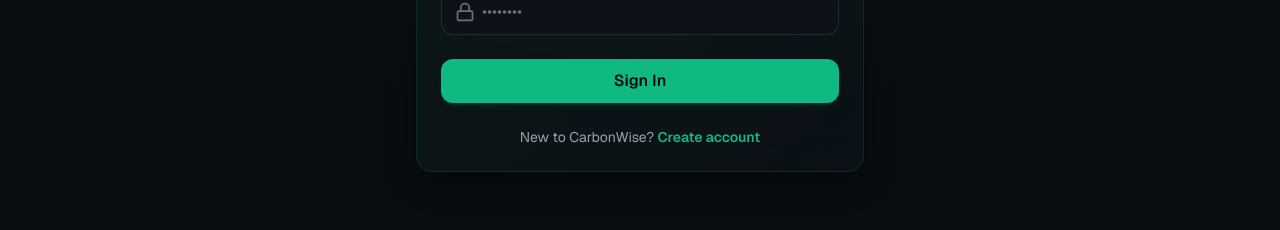
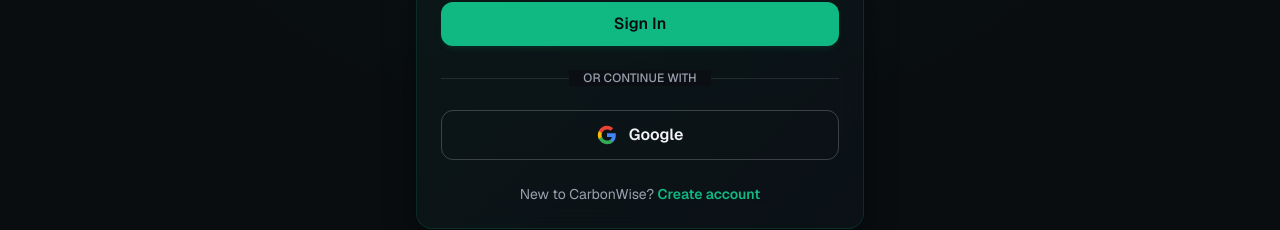
Before and after one commit to Kowsik-Y/CarbonWise, a Next.js app: page /auth in a window 1280 px wide. Shown: the part 471-701 px from the top of the page. Built offline with nearby package versions, Linux system fonts and the light colour scheme; no server answers.

Commit message:
feat: add Google Sign-In button and fix landing page blinking UX

```diff
--- a/src/app/auth/page.tsx
+++ b/src/app/auth/page.tsx
@@ -7,11 +7,12 @@
 import { Input } from "@/components/ui/input";
 import { Button } from "@/components/ui/button";
 import { Leaf, Lock, Mail, User } from "lucide-react";
+import { isFirebaseConfigured } from "@/lib/firebase";
 
 function AuthForm() {
   const router = useRouter();
   const searchParams = useSearchParams();
-  const { login, signup, user, loading } = useAuth();
+  const { login, signup, loginWithGoogle, user, loading } = useAuth();
 
   const [isLogin, setIsLogin] = useState(true);
   const [name, setName] = useState("");
@@ -86,6 +87,30 @@
     }
   };
 
+  const handleGoogleSignIn = async () => {
+    setError("");
+    setFormLoading(true);
+    try {
+      const res = await loginWithGoogle();
+      if (res.success) {
+        // Fetch user's assessment status to see where to redirect
+        const assessmentCheck = await fetch("/api/carbon/assessment");
+        const assessData = await assessmentCheck.json();
+        if (assessData.assessment) {
+          router.push("/dashboard");
+        } else {
+          router.push("/assessment");
+        }
+      } else {
+        setError(res.error || "Google Sign-In failed");
+      }
+    } catch (err) {
+      setError("An unexpected error occurred during Google Sign-In.");
+    } finally {
+      setFormLoading(false);
+    }
+  };
+
   return (
     <div className="flex-1 flex items-center justify-center p-4">
       {/* Decorative Blur Backgrounds */}
@@ -153,6 +178,35 @@
           </Button>
         </form>
 
+        {isFirebaseConfigured && (
+          <>
+            <div className="relative my-6">
+              <div className="absolute inset-0 flex items-center">
+                <div className="w-full border-t border-white/10"></div>
+              </div>
+              <div className="relative flex justify-center text-xs uppercase">
+                <span className="bg-[#0b0f13] px-3.5 text-gray-400 font-medium">Or continue with</span>
+              </div>
+            </div>
+
+            <Button
+              type="button"
+              variant="outline"
+              onClick={handleGoogleSignIn}
+              disabled={formLoading}
+              className="w-full flex items-center justify-center gap-3 border-white/10 hover:border-white/20 hover:bg-white/5 active:scale-[0.98] transition-all py-3 rounded-xl font-semibold"
+            >
+              <svg className="h-5 w-5" viewBox="0 0 24 24" xmlns="http://www.w3.org/2000/svg">
+                <path d="M22.56 12.25c0-.78-.07-1.53-.2-2.25H12v4.26h5.92c-.26 1.37-1.04 2.53-2.21 3.31v2.77h3.57c2.08-1.92 3.28-4.74 3.28-8.09z" fill="#4285F4" />
+                <path d="M12 23c2.97 0 5.46-.98 7.28-2.66l-3.57-2.77c-.98.66-2.23 1.06-3.71 1.06-2.86 0-5.29-1.93-6.16-4.53H2.18v2.84C3.99 20.53 7.7 23 12 23z" fill="#34A853" />
+                <path d="M5.84 14.09c-.22-.66-.35-1.36-.35-2.09s.13-1.43.35-2.09V7.06H2.18C1.43 8.55 1 10.22 1 12s.43 3.45 1.18 4.94l2.85-2.22.81-.63z" fill="#FBBC05" />
+                <path d="M12 5.38c1.62 0 3.06.56 4.21 1.64l3.15-3.15C17.45 2.09 14.97 1 12 1 7.7 1 3.99 3.47 2.18 7.06l3.66 2.84c.87-2.6 3.3-4.52 6.16-4.52z" fill="#EA4335" />
+              </svg>
+              Google
+            </Button>
+          </>
+        )}
+
         <div className="mt-6 text-center text-sm text-gray-400">
           {isLogin ? "New to CarbonWise?" : "Already have an account?"}{" "}
           <button
--- a/src/app/page.tsx
+++ b/src/app/page.tsx
@@ -1,7 +1,8 @@
 "use client";
 
-import React, { useState } from "react";
+import React, { useState, useEffect } from "react";
 import Link from "next/link";
+import { useRouter } from "next/navigation";
 import { useAuth } from "@/features/auth/auth-context";
 import { GlassCard } from "@/components/ui/glass-card";
 import { Button } from "@/components/ui/button";
@@ -9,10 +10,18 @@
 
 export default function Home() {
   const { user, loading } = useAuth();
+  const router = useRouter();
 
-  React.useEffect(() => {
+  useEffect(() => {
     document.title = "CarbonWise - Track Less, Reduce More";
   }, []);
+
+  // Redirect to dashboard if logged in to prevent landing page blinking/shifting
+  useEffect(() => {
+    if (!loading && user) {
+      router.push("/dashboard");
+    }
+  }, [user, loading, router]);
 
   // Interactive preview slider state
   const [kms, setKms] = useState(30);
--- a/src/components/ui/navigation.tsx
+++ b/src/components/ui/navigation.tsx
@@ -50,7 +50,7 @@
 
           {/* Desktop Nav — hidden while auth resolves to prevent flash */}
           {!loading && isLoggedIn && (
-            <div className="hidden md:block">
+            <div className="hidden md:block animate-fade-in">
               <div className="flex items-center gap-1">
                 {navLinks.map((link) => {
                   const Icon = link.icon;
@@ -80,7 +80,7 @@
               // Stable placeholder while Firebase resolves auth state
               <div className="h-8 w-24 rounded-xl bg-white/5 animate-pulse" />
             ) : isLoggedIn ? (
-              <>
+              <div className="flex items-center gap-4 animate-fade-in">
                 {/* User Badges */}
                 <div className="flex items-center gap-2 rounded-xl bg-white/5 border border-white/10 px-3 py-1.5 text-xs font-semibold text-gray-200">
                   <span className="flex h-2 w-2 rounded-full bg-brand animate-pulse" />
@@ -97,9 +97,9 @@
                 >
                   <LogOut className="h-4 w-4" />
                 </button>
-              </>
+              </div>
             ) : (
-              <div className="hidden md:flex gap-2">
+              <div className="hidden md:flex gap-2 animate-fade-in">
                 <Link
                   href="/auth?mode=login"
                   className="rounded-xl px-4 py-2 text-sm font-medium text-gray-300 hover:text-white"
--- a/src/features/auth/auth-context.tsx
+++ b/src/features/auth/auth-context.tsx
@@ -8,7 +8,9 @@
   createUserWithEmailAndPassword,
   signOut,
   onAuthStateChanged,
-  updateProfile
+  updateProfile,
+  GoogleAuthProvider,
+  signInWithPopup
 } from "firebase/auth";
 
 interface AuthContextType {
@@ -16,6 +18,7 @@
   loading: boolean;
   login: (email: string, password: string) => Promise<{ success: boolean; error?: string }>;
   signup: (name: string, email: string, password: string) => Promise<{ success: boolean; error?: string }>;
+  loginWithGoogle: () => Promise<{ success: boolean; error?: string }>;
   logout: () => Promise<void>;
   refreshSession: () => Promise<void>;
   showToast: (message: string, type?: "success" | "error" | "info") => void;
@@ -182,6 +185,37 @@
     }
   };
 
+  const loginWithGoogle = async () => {
+    if (isFirebaseConfigured && auth) {
+      try {
+        const provider = new GoogleAuthProvider();
+        provider.setCustomParameters({ prompt: "select_account" });
+        const userCredential = await signInWithPopup(auth, provider);
+        const firebaseUser = userCredential.user;
+        const idToken = await firebaseUser.getIdToken();
+
+        const res = await fetch("/api/auth/login", {
+          method: "POST",
+          headers: { "Content-Type": "application/json" },
+          body: JSON.stringify({ idToken, email: firebaseUser.email }),
+        });
+
+        const data = await res.json();
+        if (res.ok) {
+          setUser(data.user);
+          return { success: true };
+        }
+        return { success: false, error: data.error || "Login validation failed" };
+      } catch (err: any) {
+        if (err.code === "auth/popup-closed-by-user") {
+          return { success: false, error: "Sign-in cancelled by user." };
+        }
+        return { success: false, error: err.message || "Google Sign-In failed" };
+      }
+    }
+    return { success: false, error: "Firebase is not configured." };
+  };
+
   return (
     <AuthContext.Provider
       value={{
@@ -189,6 +223,7 @@
         loading,
         login,
         signup,
+        loginWithGoogle,
         logout,
         refreshSession,
         showToast,
```
